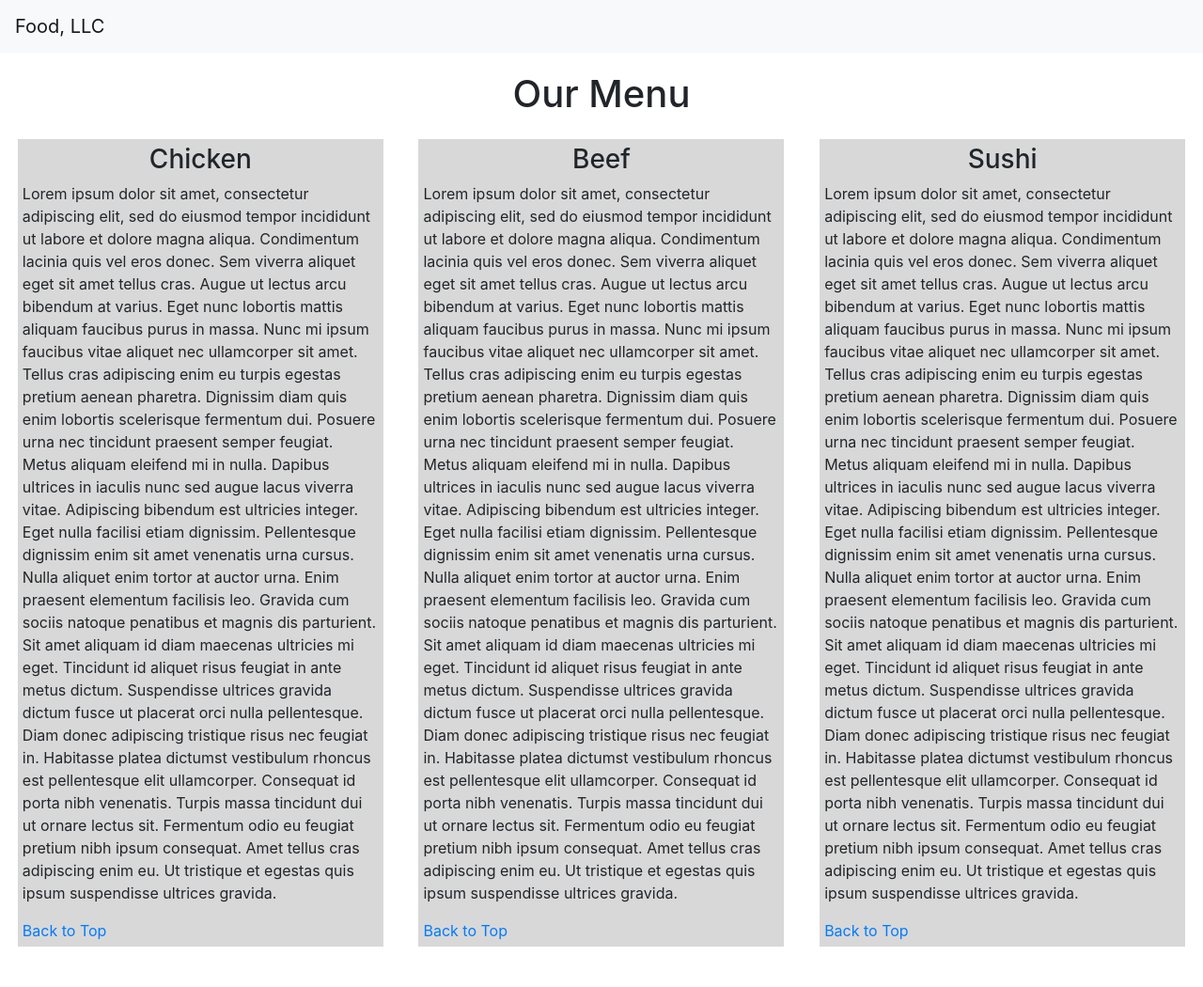
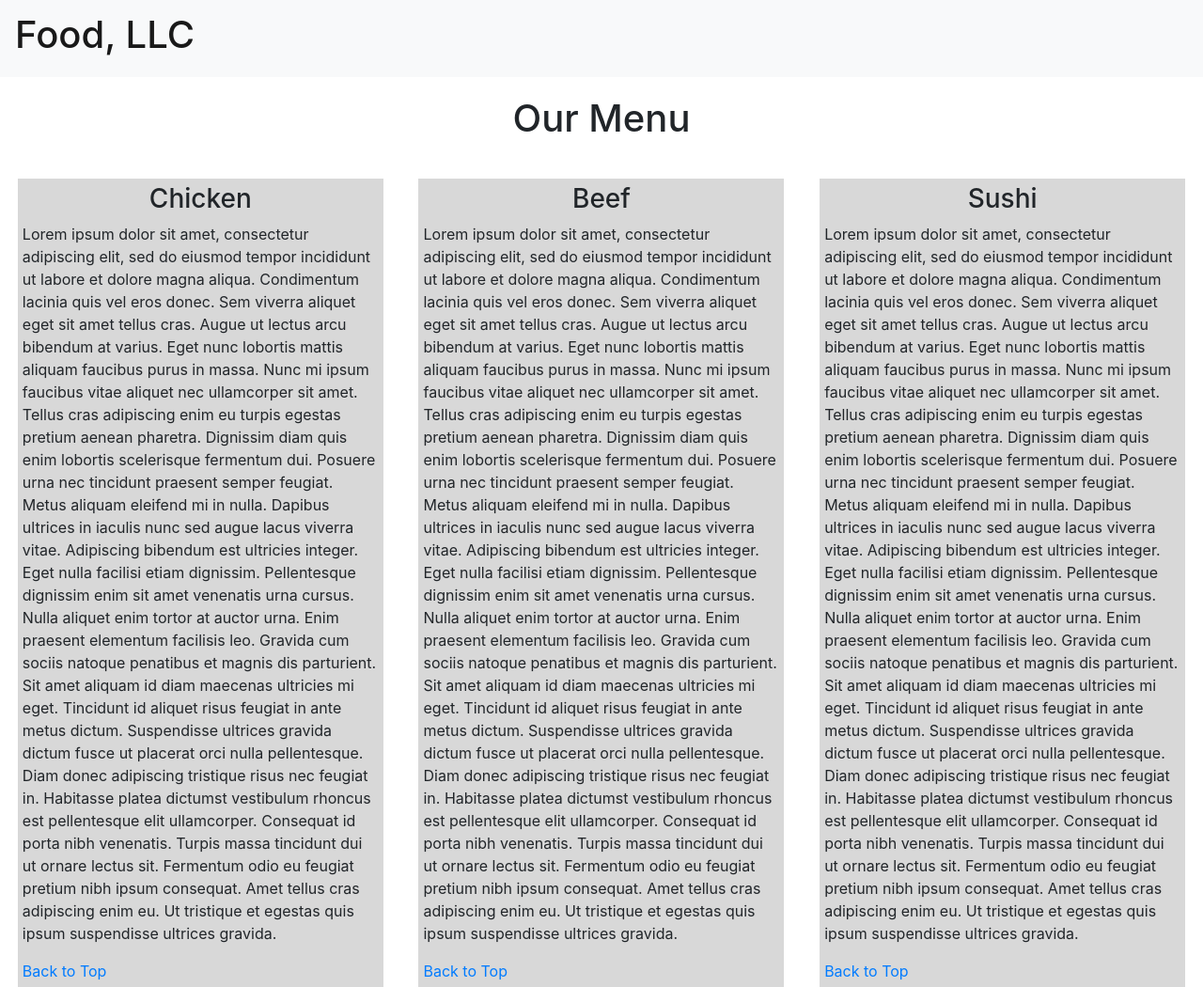
Before and after one commit to WisdomOyor/coursera-module3, a plain HTML site: page module3-solution/index.html in a window 1280 px wide. Shown: the whole page at 94% size. Before the commit the page ends 1011 px from the top, so only its background shows below. Drawn offline with nearby package versions, Linux system fonts and the light colour scheme.

Commit message:
few edits 1

```diff
--- a/module3-solution/css/styles.css
+++ b/module3-solution/css/styles.css
@@ -4,11 +4,8 @@ h1.text-center{
 }
 .columns{
   margin: .3vw;
+  margin-top: 20px;
   padding: 5px;
     min-height: 100vh;
     background-color: rgb(216, 216, 216);
 }
-
-@media (min-width: 992px) {
-
-}
--- a/module3-solution/index.html
+++ b/module3-solution/index.html
@@ -12,7 +12,7 @@
 </head>
 <body>
     <nav id="top" class="navbar navbar-expand-md navbar-light bg-light">
-        <a class="navbar-brand" href="#">Food, LLC</a>
+        <a class="navbar-brand" href="#"><h1>Food, LLC</h1></a>
         <button class="navbar-toggler d-block d-sm-none" type="button" data-toggle="collapse" data-target="#navbarSupportedContent" aria-controls="navbarSupportedContent" aria-expanded="false" aria-label="Toggle navigation">
           <span class="navbar-toggler-icon"></span>
         </button>
```
